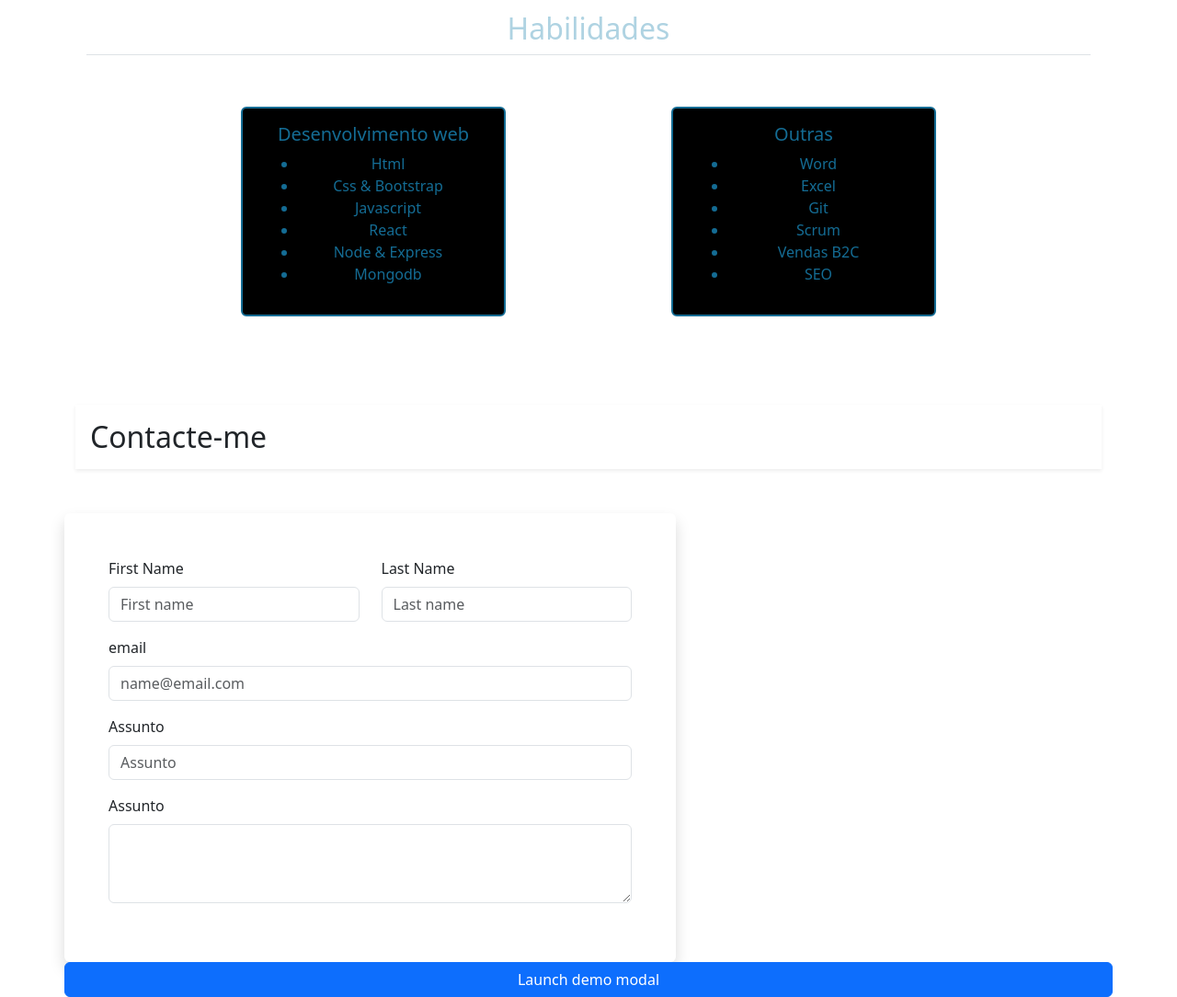
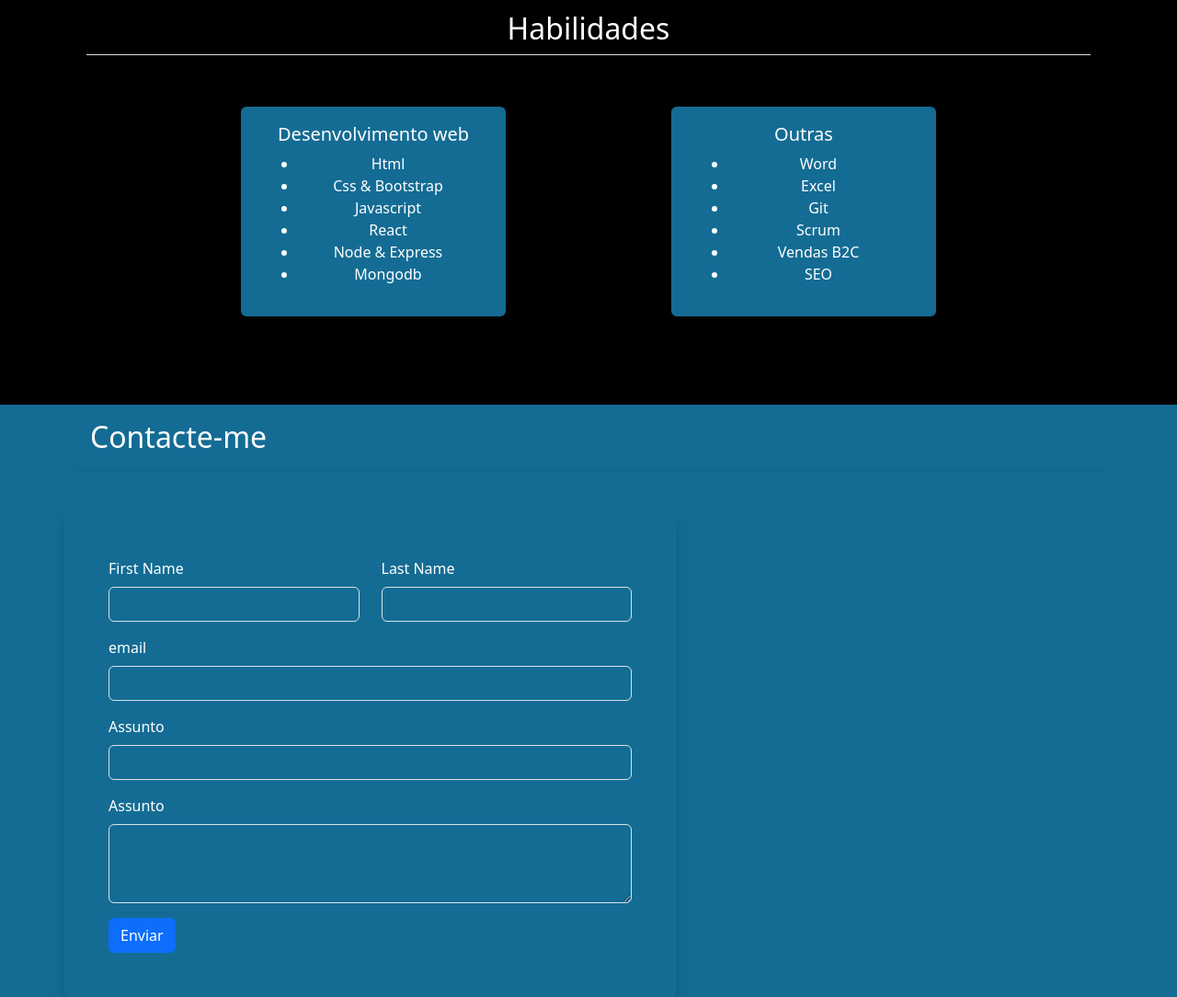
Before and after one commit to Marcio-py/portfolio-v1, a plain HTML site: page index.html in a window 1280 px wide. Shown: the part 1160-2244 px from the top of the page at 92% size. Drawn offline with nearby package versions, Linux system fonts and the light colour scheme.

Commit message:
change skill and contact section

```diff
--- a/index.html
+++ b/index.html
@@ -33,7 +33,7 @@
             <a class="nav-link" href="#">Portfolio</a>
           </li>
           <li class="nav-item">
-            <a class="nav-link" href="#">Contactos</a>
+            <a class="nav-link" href="#contactos">Contactos</a>
           </li>
         </ul>
       </div>
@@ -74,7 +74,7 @@
     <div class="row g-4 py-5 row-cols-1 row-cols-lg-2" id="skills-container">
       <div class="card" style="width: 18rem;">
         <div class="card-body">
-          <h5 class="card-title">Desenvolvimento web</h5>
+          <h5 >Desenvolvimento web</h5>
           <ul>
             <li>Html</li>
             <li>Css & Bootstrap</li>
@@ -89,7 +89,7 @@
 
       <div class="card" style="width: 18rem;">
         <div class="card-body">
-          <h5 class="card-title">Outras</h5>
+          <h5>Outras</h5>
           <ul>
             <li>Word</li>
             <li>Excel</li>
@@ -106,7 +106,7 @@
   <!-- experiencia Profissional fim-->
 
   <!-- Contacte nos Inicio -->
-  <div class="container-fluid">
+  <div class="container-fluid" id="contactos">
     <div class="container">
       <div>
         <h2 class=" tet-center mb-5 shadow-sm p-3">Contacte-me</h2>
@@ -136,12 +136,12 @@
             <label class="form-label">Assunto</label>
             <textarea name="" class="form-control" rows="3"></textarea>
           </div>
+          <!-- Button trigger modal -->
+          <button type="button" class="btn btn-primary" data-bs-toggle="modal" data-bs-target="#exampleModal">
+            Enviar
+          </button>
         </div>
 
-        <!-- Button trigger modal -->
-<button type="button" class="btn btn-primary" data-bs-toggle="modal" data-bs-target="#exampleModal">
-  Launch demo modal
-</button>
 
         <!-- Modal -->
         <div class="modal fade" id="exampleModal" tabindex="-1" aria-labelledby="exampleModalLabel" aria-hidden="true">
--- a/styles.css
+++ b/styles.css
@@ -1,5 +1,5 @@
 body{
-background-color: #fff;
+background-color: #000;
 }
 
 .navbar-scrolled {
@@ -24,12 +24,13 @@ background-color: #fff;
 
 .about-me{
     height: 80vh;
-    border: 2px solid white;
+    background-color: #146C94;
 
 }
 
 #about-text {
-    border: 2px solid #146C94;
+    background-color: #000;
+    border: 2px solid #fff;
     width: 70%;
     color: white;
 }
@@ -44,12 +45,34 @@ background-color: #fff;
 
 }
 
-#featured-3 h2, .fs-2 {
-    color: #AFD3E2;;
+h2, h5{
+    color: #fff;
 }
 
 .card{
-    background-color: #000;
+    background-color: #146C94;
     border: 2px solid #146C94;
+}
+ul {
+    color: #fff;
+}
+
+#contactos{
+    background-color: #146C94;
+    color: #fff;
+}
+
+.form-control::placeholder{
     color: #146C94;
 }
+
+.form-control:focus{
+    background-color: #000;
+    color: #fff;
+}
+
+.form-control{
+
+    color: white;
+    background-color: #146C94;
+}
```
Lines whose indentation alone changed are shown as unchanged.
